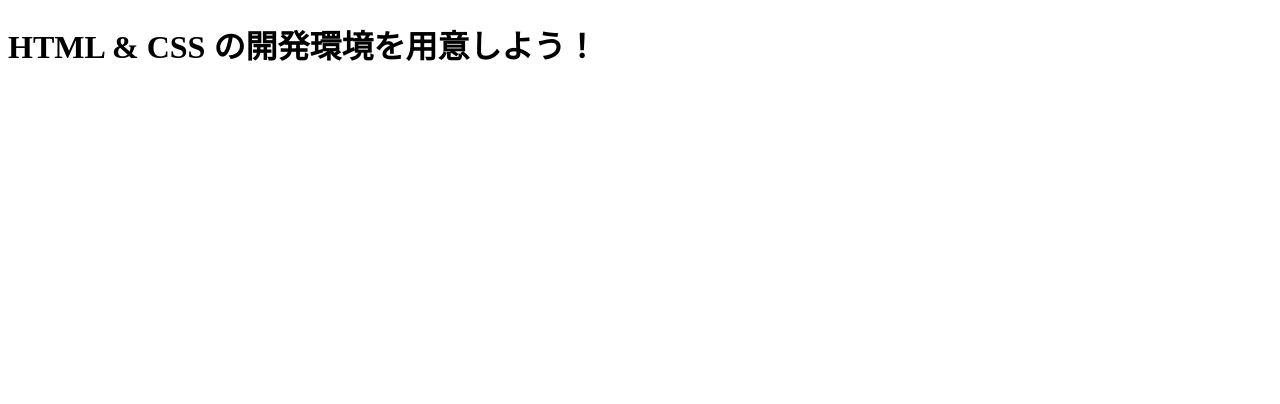
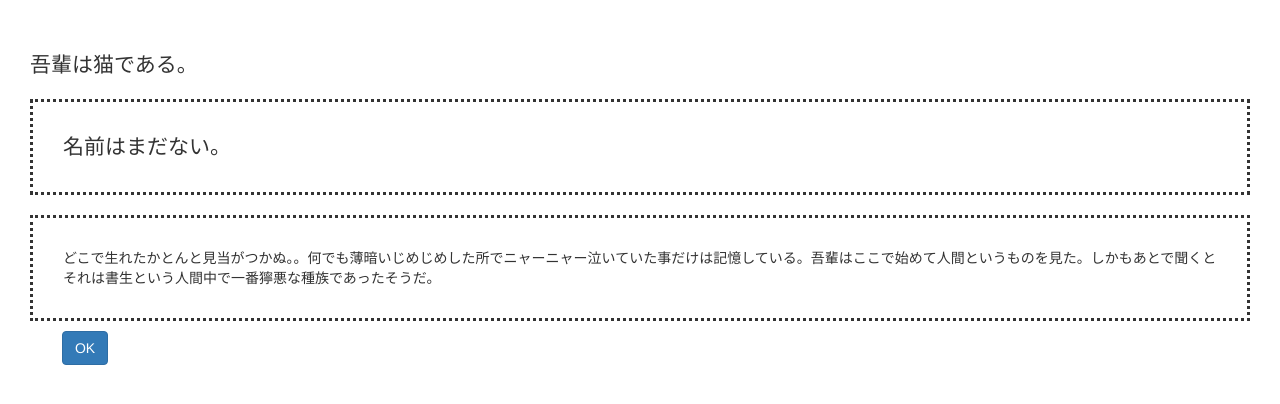
Before and after one commit to yamarie93/yamarie93.github.io, a plain HTML site: page index.html in a window 1280 px wide. Drawn offline with nearby package versions, Linux system fonts and the light colour scheme.

Commit message:
Update index.html

```diff
--- a/index.html
+++ b/index.html
@@ -2,9 +2,32 @@
 <html>
   <head>
     <meta charset="utf-8">
-    <title>Progate</title>
-  </head>
-  <body>
-    <h1 class="title">HTML & CSS の開発環境を用意しよう！</h1>
-  </body>
+    <meta http-equiv="X-UA-Compatible" content="IE=edge">
+	  <meta name="viewport" content="width=device-width, initial-scale=1">
+
+    <title>paiza nyaan</title>
+    <!-- Bootstrap -->
+	<link rel="stylesheet" href="https://maxcdn.bootstrapcdn.com/bootstrap/3.3.6/css/bootstrap.min.css">
+
+	<style>
+    body {
+      padding: 30px;
+    }
+    p {
+      border: dotted;
+      padding: 30px;
+    }
+  </style>
+ </head>
+
+<body>
+    <h1 class="lead">吾輩は猫である。</h1>
+    <p class="lead">名前はまだない。</p>
+    <p>どこで生れたかとんと見当がつかぬ。。何でも薄暗いじめじめした所でニャーニャー泣いていた事だけは記憶している。吾輩はここで始めて人間というものを見た。しかもあとで聞くとそれは書生という人間中で一番獰悪な種族であったそうだ。</p>
+　　   <a class="btn btn-primary" href="#">OK</a>
+
+    <script src="https://ajax.googleapis.com/ajax/libs/jquery/1.11.3/jquery.min.js"></script>
+	  <script src="https://maxcdn.bootstrapcdn.com/bootstrap/3.3.6/js/bootstrap.min.js"></script>
+</body>
+
 </html>
```
